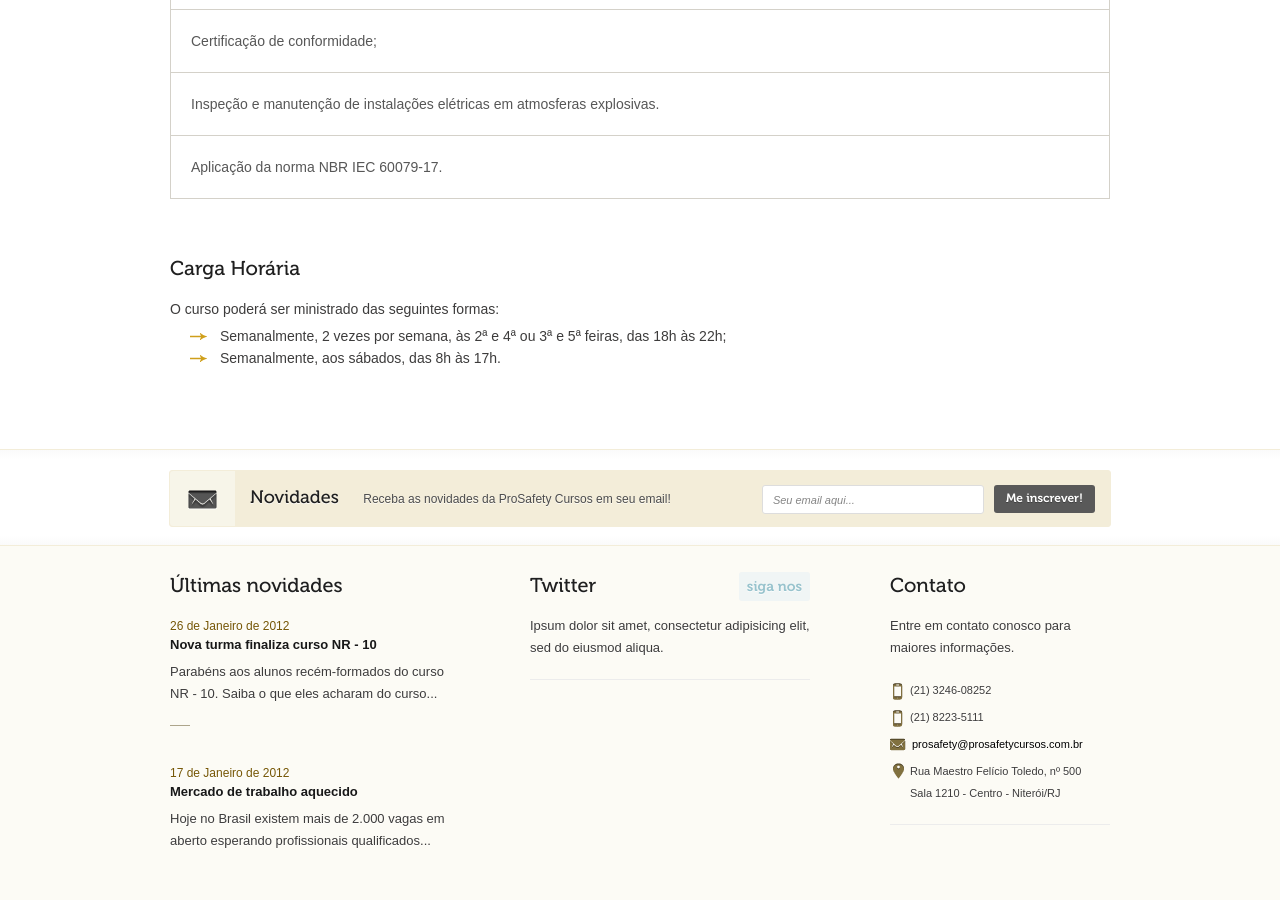
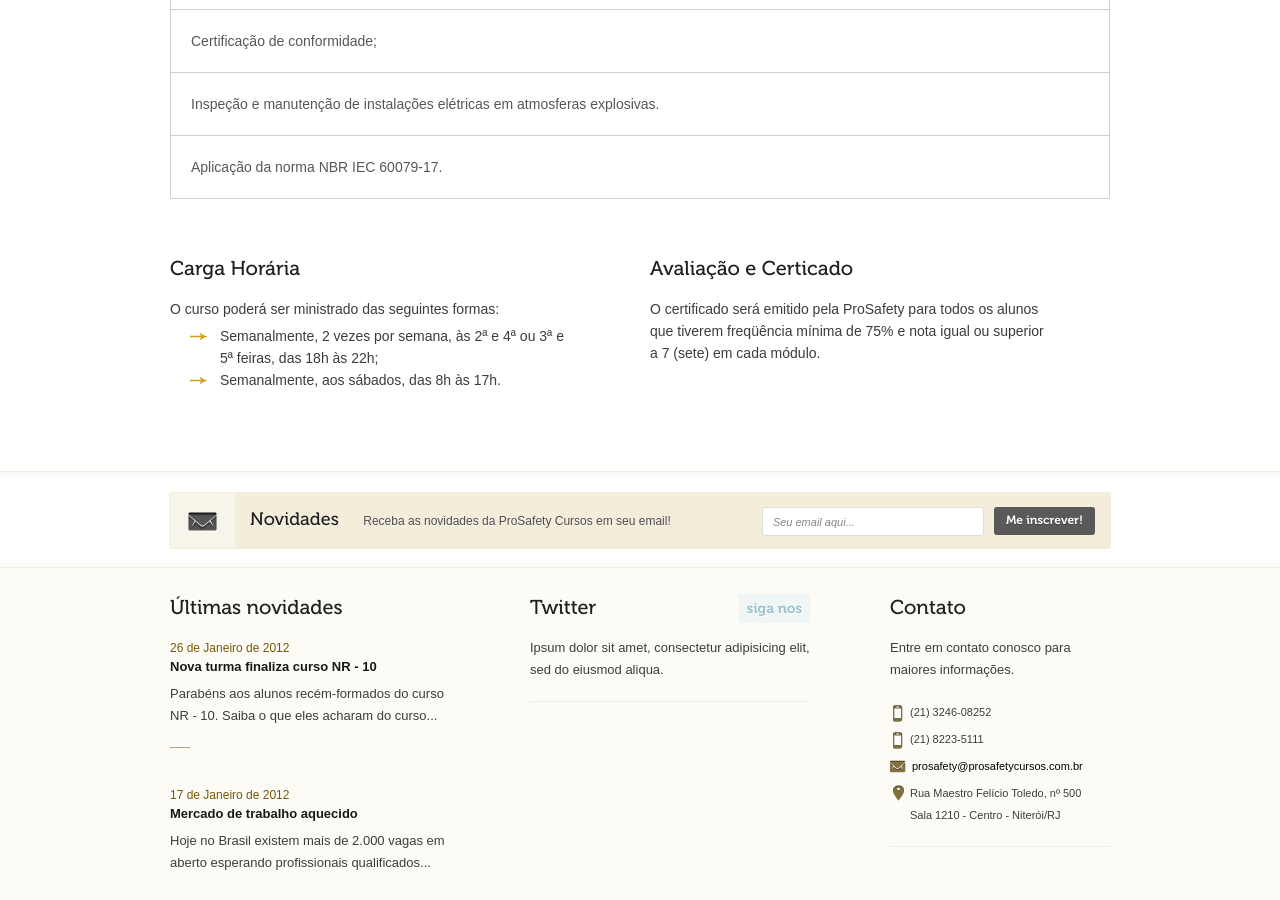
Before and after one commit to prosafetycursos/prosafetycursos.github.com, a Jekyll site: the page built from cursos/atmosferas-explosivas.html, in a window 1280 px wide and 900 px high, scrolled down 1348 px. Built offline with Jekyll 4.4.1, drawn with Linux system fonts in a browser that asks for light colours.

Commit message:
Ajustando footer de cursos

```diff
--- a/_includes/footer_cursos.html
+++ b/_includes/footer_cursos.html
@@ -1,4 +1,4 @@
-  <div class="grid_16">
+  <div class="grid_7">
     <h2>Carga Horária</h2>
     <p>O curso poderá ser ministrado das seguintes formas:</p>
     <ul class='contentList arrow'>
@@ -6,3 +6,7 @@
       <li>Semanalmente, aos sábados, das 8h às 17h.</li>
     </ul>
   </div>
+  <div class="grid_7 prefix_1">
+    <h2>Avaliação e Certificado</h2>
+    <p>O certificado será emitido pela ProSafety para todos os alunos que tiverem freqüência mínima de 75% e nota igual ou superior a 7 (sete) em cada módulo.</p>
+  </div>
```
